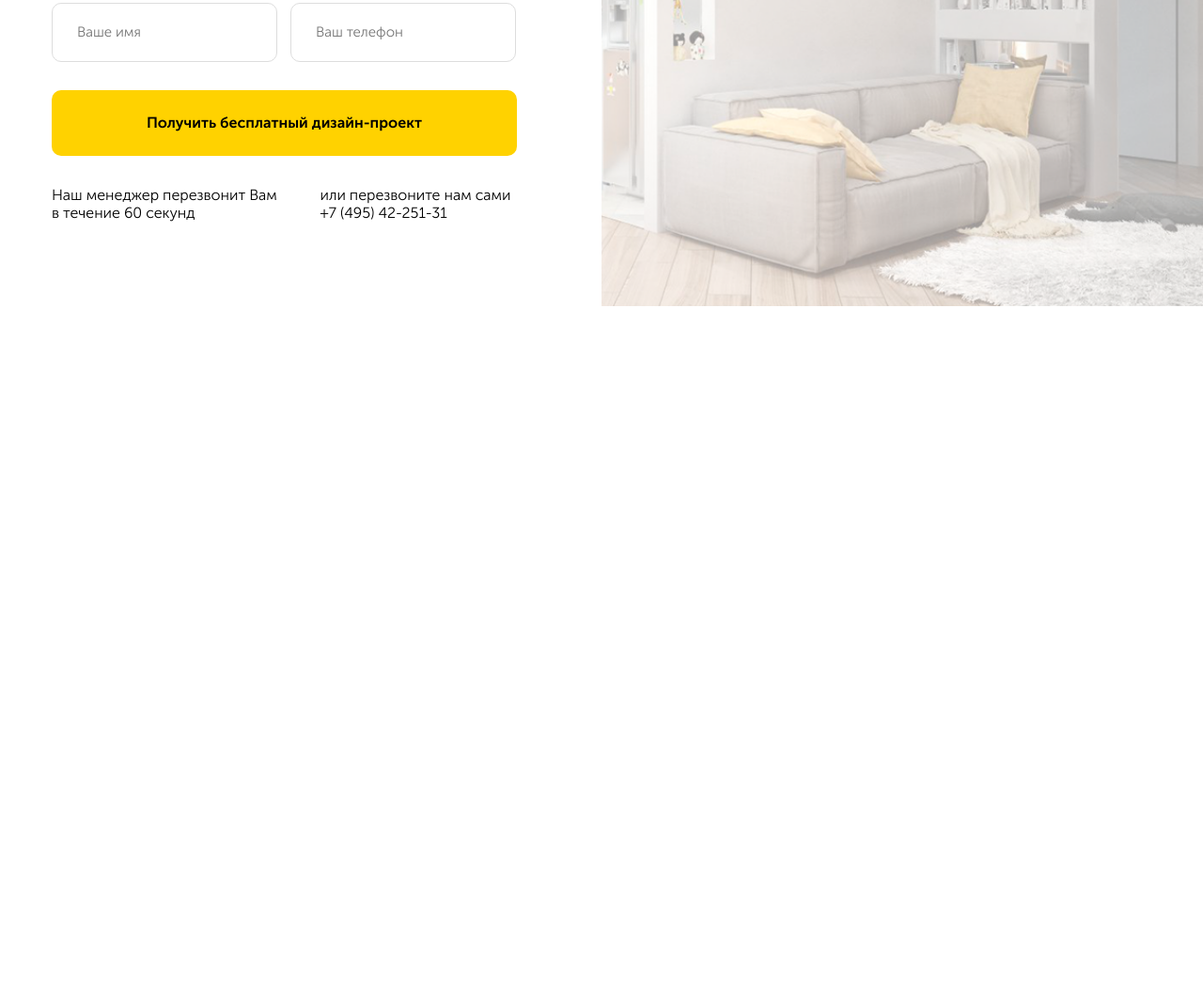
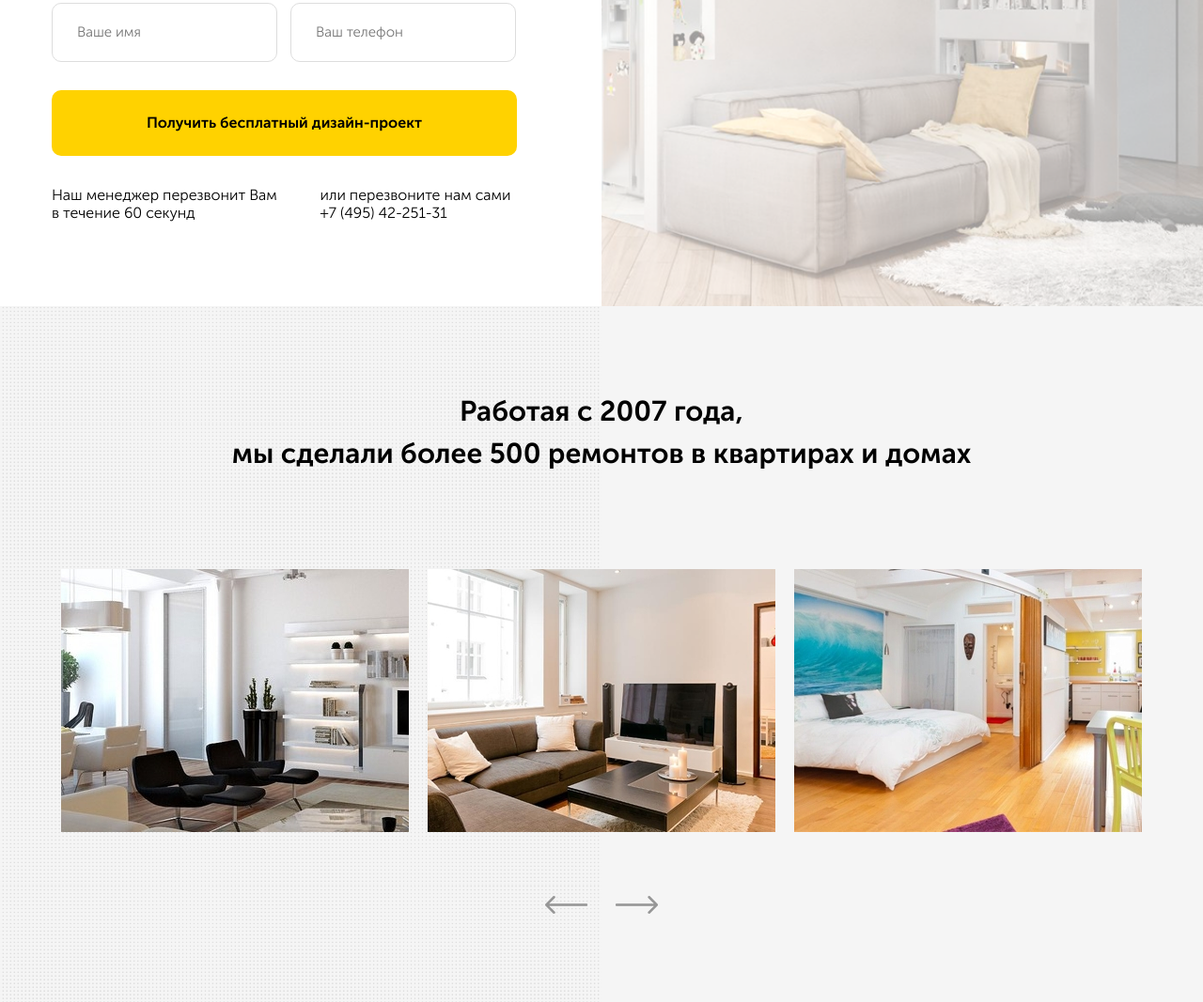
Before and after one commit to ttarasov28/lesson-13, a plain HTML site: page src/index.html in a window 1280 px wide. Shown: the part 1023-2090 px from the top of the page at 94% size. Before the commit the page ends 1349 px from the top, so only its background shows below. Drawn offline with nearby package versions, Linux system fonts and the light colour scheme.

Commit message:
Создали слайдер с помощью Slick

```diff
--- /dev/null
+++ b/src/css/slick.css
@@ -0,0 +1,119 @@
+/* Slider */
+.slick-slider
+{
+    position: relative;
+
+    display: block;
+    box-sizing: border-box;
+
+    -webkit-user-select: none;
+       -moz-user-select: none;
+        -ms-user-select: none;
+            user-select: none;
+
+    -webkit-touch-callout: none;
+    -khtml-user-select: none;
+    -ms-touch-action: pan-y;
+        touch-action: pan-y;
+    -webkit-tap-highlight-color: transparent;
+}
+
+.slick-list
+{
+    position: relative;
+
+    display: block;
+    overflow: hidden;
+
+    margin: 0;
+    padding: 0;
+}
+.slick-list:focus
+{
+    outline: none;
+}
+.slick-list.dragging
+{
+    cursor: pointer;
+    cursor: hand;
+}
+
+.slick-slider .slick-track,
+.slick-slider .slick-list
+{
+    -webkit-transform: translate3d(0, 0, 0);
+       -moz-transform: translate3d(0, 0, 0);
+        -ms-transform: translate3d(0, 0, 0);
+         -o-transform: translate3d(0, 0, 0);
+            transform: translate3d(0, 0, 0);
+}
+
+.slick-track
+{
+    position: relative;
+    top: 0;
+    left: 0;
+
+    display: block;
+    margin-left: auto;
+    margin-right: auto;
+}
+.slick-track:before,
+.slick-track:after
+{
+    display: table;
+
+    content: '';
+}
+.slick-track:after
+{
+    clear: both;
+}
+.slick-loading .slick-track
+{
+    visibility: hidden;
+}
+
+.slick-slide
+{
+    display: none;
+    float: left;
+
+    height: 100%;
+    min-height: 1px;
+}
+[dir='rtl'] .slick-slide
+{
+    float: right;
+}
+.slick-slide img
+{
+    display: block;
+}
+.slick-slide.slick-loading img
+{
+    display: none;
+}
+.slick-slide.dragging img
+{
+    pointer-events: none;
+}
+.slick-initialized .slick-slide
+{
+    display: block;
+}
+.slick-loading .slick-slide
+{
+    visibility: hidden;
+}
+.slick-vertical .slick-slide
+{
+    display: block;
+
+    height: auto;
+
+    border: 1px solid transparent;
+}
+.slick-arrow.slick-hidden {
+    display: none;
+}
--- a/src/index.html
+++ b/src/index.html
@@ -6,6 +6,7 @@
   <meta http-equiv="X-UA-Compatible" content="ie=edge">
   <title>Document</title>
   <link rel="stylesheet" href="css/normalize.css">
+  <link rel="stylesheet" href="css/slick.css">
   <link rel="stylesheet" href="css/style.css">
 
 </head>
@@ -82,9 +83,7 @@
     <section class="offer section">
       <div class="container">
         <div class="offer-block">
-            <h2 class="section-title offer__title">
-                Мы бесплатно разработаем дизайн-проект Вашего жилья и реализуем его!
-            </h2>
+            <h2 class="section-title offer__title">Мы бесплатно разработаем дизайн-проект Вашего жилья и реализуем его!</h2>
             <!-- /.section-title -->
             <span class="section-subtitle offer__subtitle">
               Оставьте заявку на разработку бесплатного дизайн-проекта!
@@ -105,6 +104,43 @@
       </div>
       <!-- /.container -->
     </section>
+
+    <section class="section portfolio">
+      <div class="container">
+        <h2 class="section-title portfolio__title">Работая с 2007 года,<br>
+          мы сделали более 500 ремонтов в квартирах и домах
+        </h2>
+
+        <div class="slider">
+          <div class="slider__item"><img class="slider__image" src="img/portfolio/slider-1.jpg" alt=""></div>
+          <!-- /.slider__item -->
+          <div class="slider__item"><img class="slider__image" src="img/portfolio/slider-2.jpg" alt=""></div>
+          <!-- /.slider__item -->
+          <div class="slider__item"><img class="slider__image" src="img/portfolio/slider-3.jpg" alt=""></div>
+          <!-- /.slider__item -->
+          <div class="slider__item"><img class="slider__image" src="img/portfolio/slider-1.jpg" alt=""></div>
+          <!-- /.slider__item -->
+          <div class="slider__item"><img class="slider__image" src="img/portfolio/slider-2.jpg" alt=""></div>
+          <!-- /.slider__item -->
+          <div class="slider__item"><img class="slider__image" src="img/portfolio/slider-3.jpg" alt=""></div>
+          <!-- /.slider__item -->
+        </div>
+        <div class="arrows portfolio__arrows">
+          <div class="arrows__left">
+            <img src="img/portfolio/arrow-left.png" alt="">
+          </div>
+          <div class="arrows__right">
+            <img src="img/portfolio/arrow-right.png" alt="">
+          </div>
+        </div>
+        <!-- /.slider -->
+
+      </div>
+
+    </section>
+
+
+
     <!-- /.offer -->
   </main>
 
@@ -118,7 +154,40 @@
   <!-- /.modal -->
 
 
-  <script src="js/main.js"></script>
+  <!-- <script src="js/main.js"></script> -->
+  <script
+    src="http://code.jquery.com/jquery-3.3.1.min.js"
+    integrity="sha256-FgpCb/KJQlLNfOu91ta32o/NMZxltwRo8QtmkMRdAu8="
+    crossorigin="anonymous">
+  </script>
+  <script src="js/modal.js"></script>
+  <script src="js/slick.min.js"></script>
+  <script>
+      $(document).ready(function() {
+        $('.slider').slick({
+          slidesToShow: 3,
+          slidesToScroll: 1,
+          prevArrow: $('.arrows__left'),
+          nextArrow: $('.arrows__right'),
+          responsive: [
+            {
+              breakpoint: 1200,
+              settings: {
+                slidesToShow: 2,
+                slidesToScroll: 1
+              }
+            },
+            {
+              breakpoint: 768,
+              settings: {
+                slidesToShow: 1,
+                slidesToScroll: 1
+              }
+            }
+          ]
+        });
+      });
 
+  </script>
 </body>
 </html>
--- /dev/null
+++ b/src/js/modal.js
@@ -0,0 +1,13 @@
+$(document).ready(function(){
+  var button = $('#button');
+  var modal = $('#modal');
+  var close = $('#close');
+
+  button.on('click', function(){
+    modal.addClass('modal_active');
+  });
+
+  close.on('click', function(){
+    modal.removeClass('modal_active')
+  });
+});
--- a/src/sass/_interface.sass
+++ b/src/sass/_interface.sass
@@ -32,6 +32,7 @@ img
     font-size: 24px
     line-height: 35px
     +bold
+    text-align: center
   &-subtitle
     font-size: 16px
     display: block
@@ -47,3 +48,7 @@ img
   &:focus
     border: 1px solid #ffd200
     outline: none
+.arrows
+  &__left, &__right
+    &:hover
+      cursor: pointer
--- a/src/sass/blocks/_offer.sass
+++ b/src/sass/blocks/_offer.sass
@@ -18,6 +18,7 @@
   &__title
     max-width: 360px
     margin-bottom: 24px
+    text-align: left
   &__subtitle
     max-width: 250px
     margin-bottom: 30px
--- /dev/null
+++ b/src/sass/blocks/_portfolio.sass
@@ -0,0 +1,20 @@
+.portfolio
+  background: $secondary url('../img/portfolio/portfolio-background.jpg') center left repeat-y
+  background-size: 50%
+
+  &__title
+    max-width: 800px
+    margin: auto
+    margin-bottom: 100px
+    font-size: 30px
+    font-weight: 400
+    line-height: 45px
+  &__arrows
+    max-width: 120px
+    margin: auto
+    margin-top: 68px
+    display: flex
+    justify-content: space-between
+.slider
+  &__image
+    margin: auto
--- a/src/sass/style.sass
+++ b/src/sass/style.sass
@@ -4,4 +4,5 @@
 @import 'blocks/hero'
 @import 'blocks/navbar'
 @import 'blocks/offer'
+@import 'blocks/portfolio'
 @import 'blocks/modal'
```
Also changed, not shown: src/css/slick-theme.css (added), src/css/style.css, src/img/portfolio/arrow-left.png (added), src/img/portfolio/arrow-right.png (added), src/img/portfolio/portfolio-background.jpg (added), src/img/portfolio/slider-1.jpg (added), src/img/portfolio/slider-2.jpg (added), src/img/portfolio/slider-3.jpg (added), src/js/slick.min.js (added), 1 other file.
